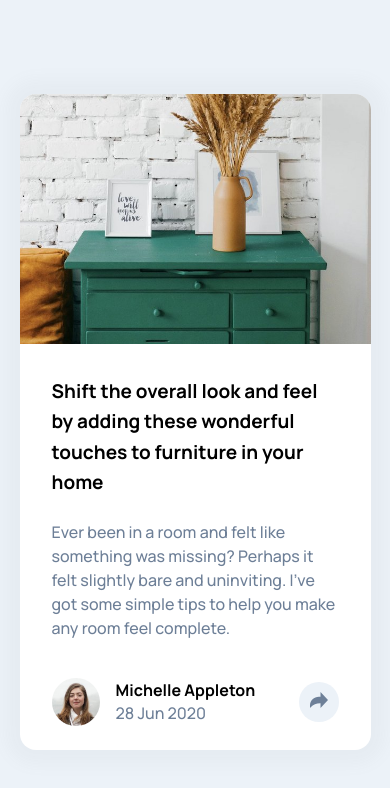
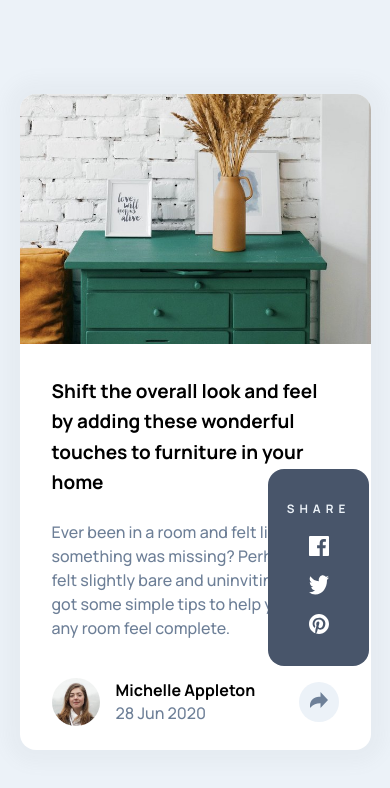
Before and after one commit to Frame993/Article-preview-component, a plain HTML site: page index.html in a window 390 px wide. Drawn offline with Linux system fonts and the light colour scheme.

Commit message:
Pop-up responsive

```diff
--- a/index.html
+++ b/index.html
@@ -11,7 +11,7 @@
 
   <link rel="preconnect" href="https://fonts.googleapis.com">
   <link rel="preconnect" href="https://fonts.gstatic.com" crossorigin>
-  <link href="https://fonts.googleapis.com/css2?family=Manrope:wght@500;700&display=swap" rel="stylesheet">
+  <link href="https://fonts.googleapis.com/css2?family=Manrope:wght@200;500;700&display=swap" rel="stylesheet">
 
   <link rel="stylesheet" href="./styles.css">
 </head>
@@ -42,12 +42,21 @@
           </figcaption>
         </div>
 
-        <button class="share"></button>
+        <div class="share-social-media">
+          <button class="share"></button>
+          <div class="pop-up">
+            <h3>Share</h3>
+            <img src="./images/icon-facebook.svg" alt="">
+            <img src="./images/icon-twitter.svg" alt="">
+            <img src="./images/icon-pinterest.svg" alt="">
+          </div>
+        </div>
 
       </section>
     </section>
+  </article>
 
-  </article>
+
 </body>
 
 </html>
--- a/styles.css
+++ b/styles.css
@@ -52,7 +52,7 @@ body {
     padding: 3rem;
 }
 
-.creator-container{
+.creator-container {
     display: flex;
     align-items: center;
     justify-content: space-between;
@@ -68,7 +68,7 @@ figure {
     display: flex;
 }
 
-figure img{
+figure img {
     margin-right: 1rem;
     border-radius: 50%;
     align-items: center;
@@ -78,6 +78,7 @@ figure img{
 }
 
 .share {
+    position: relative;
     background-image: url('./images/icon-share.svg');
     background-position: center;
     background-repeat: no-repeat;
@@ -106,14 +107,49 @@ p {
     line-height: 1.5rem;
 }
 
+.share-social-media {
+    position: relative;
+    display: flex;
+    */ align-items: center;
+    justify-content: center;
+
+}
+
+.pop-up {
+    display: flex;
+    position: absolute;
+    bottom: 120%;
+    background-color: var(--Very-Dark-Grayish-Blue);
+    color: var(--Light-Grayish-Blue);
+    text-transform: uppercase;
+    font-size: 10px;
+    font-weight: 200;
+    letter-spacing: 5px;
+    padding: 1.2rem 2rem;
+    margin: 0.5rem;
+    gap: 1.2rem;
+    border-radius: 1rem;
+}
+
+/* .pop-up::after {
+    content: "";
+    position: absolute;
+    top: 100%;
+    left: 50%;
+    margin-left: -5px;
+    border-width: 5px;
+    border-style: solid;
+    border-color: var(--Very-Dark-Grayish-Blue) transparent transparent transparent;
+} */
+
 /* Mobile View */
 
 @media screen and (max-width: 768px) {
 
     .card-container {
-       display: grid;
-       grid-template-columns: 1fr;
-       width: 90%;
+        display: grid;
+        grid-template-columns: 1fr;
+        width: 90%;
     }
 
     .container-left {
@@ -134,8 +170,8 @@ p {
         line-height: 1.6;
     }
 
-    .container-right > p {
-      margin-bottom: 1rem;
+    .container-right>p {
+        margin-bottom: 1rem;
     }
 
     figure img {
@@ -148,4 +184,20 @@ p {
         height: 40px;
         width: 40px;
     }
+
+    .pop-up {
+        display: flex;
+        position: absolute;
+        bottom: 120%;
+        flex-direction: column;
+        align-items: center;
+        justify-content: center;
+        padding: 2rem 1.2rem;
+    }
+
+    .pop-up>img {
+        height: 20px;
+        width: 20px;
+    }
+
 }
```
